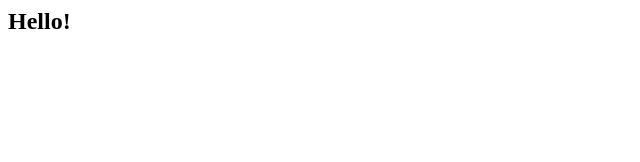
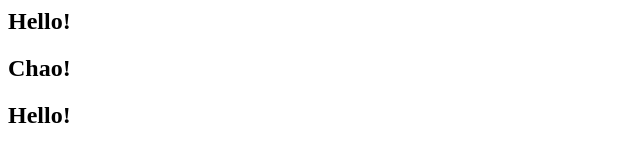
Before and after one commit to Carlie-Weatherby/test-repo3, a plain HTML site: page index.html in a window 1280 px wide. Shown: the whole page, without its empty margins (0-640 px from the left). Drawn offline with Linux system fonts and the light colour scheme.

Commit message:
Updated base files
Added more text to README and some more content to index.html.

```diff
--- a/index.html
+++ b/index.html
@@ -1 +1,4 @@
 <h2>Hello!</h2>
+<h2>Chao!</h2>
+<p></p>
+<h2>Hello!</h2>
```
Also changed, not shown: 1 other file.
